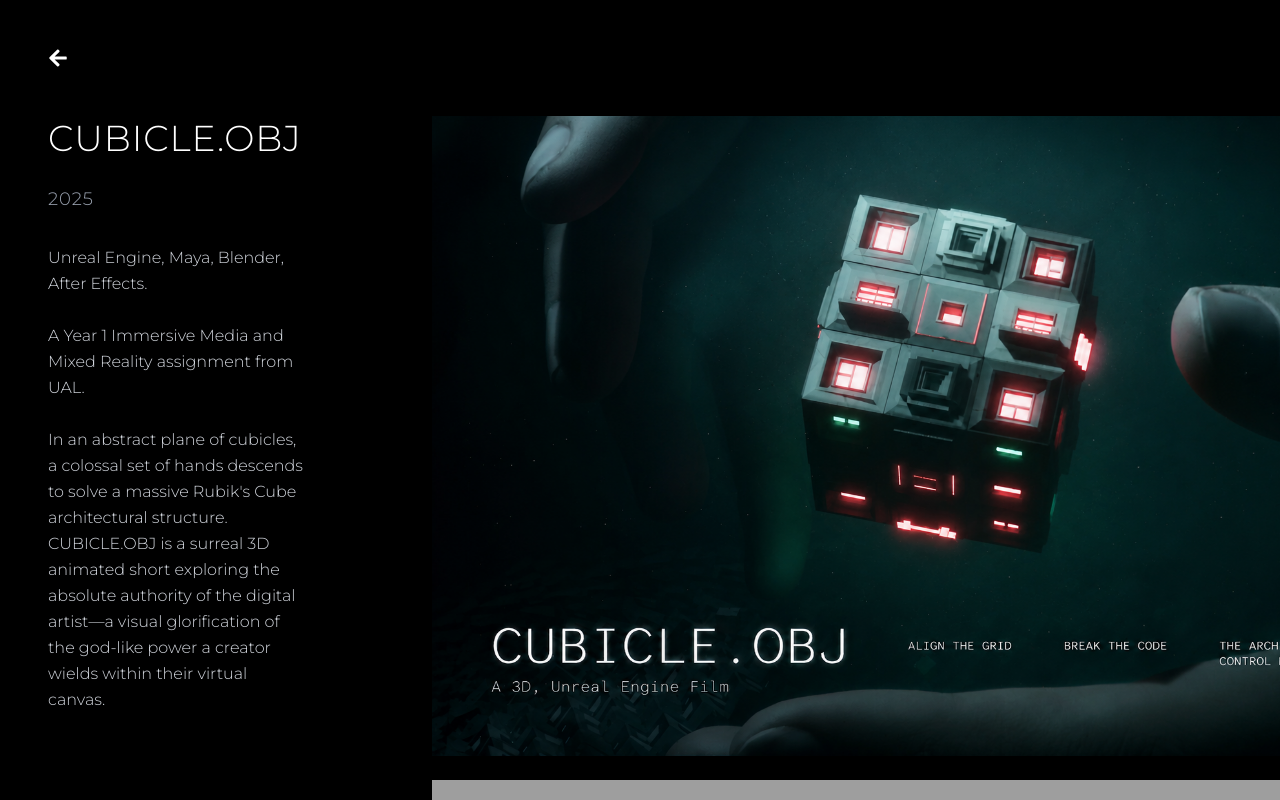
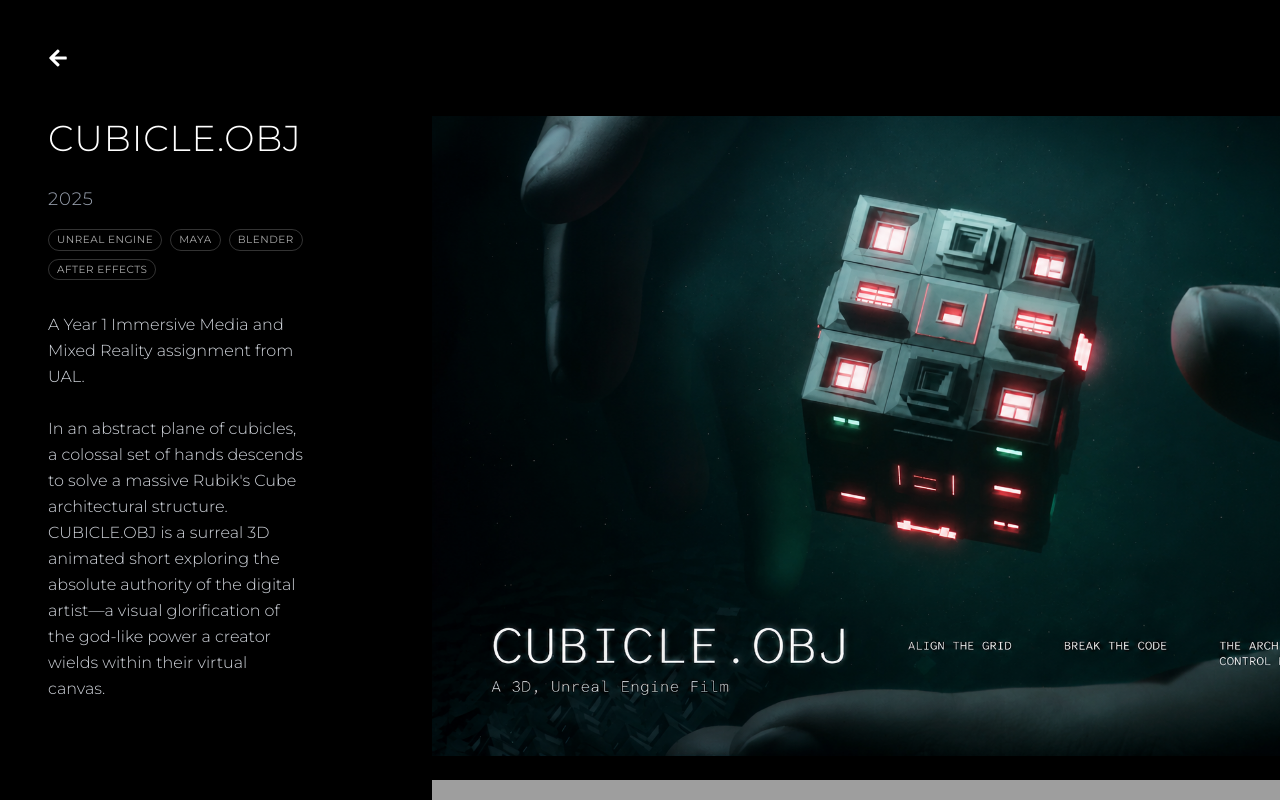
Before and after one commit to SomeTypeofButter/sometypeofbutter.github.io, a Next.js app: page /projects/cubicle-obj in a window 1280 px wide. Shown: the top 800 px of the page. Built offline with nearby package versions, Linux system fonts and the light colour scheme; grey boxes are pictures that could not be loaded.

Commit message:
feat: add software tags to project detail pages

```diff
--- a/src/app/projects/[id]/page.tsx
+++ b/src/app/projects/[id]/page.tsx
@@ -48,9 +48,22 @@ export default async function ProjectPage({ params }: PageProps) {
               </h1>
 
               {project.date && (
-                <p className="text-gray-400 text-lg mb-8 font-light tracking-wider">
+                <p className="text-gray-400 text-lg mb-4 font-light tracking-wider">
                   {project.date}
                 </p>
+              )}
+
+              {project.software && (
+                <div className="flex flex-wrap gap-2 mb-8">
+                  {project.software.map((sw, i) => (
+                    <span
+                      key={i}
+                      className="text-[0.65rem] text-[#aaa] uppercase tracking-wider border border-white/20 px-2 py-0.5 rounded-full"
+                    >
+                      {sw}
+                    </span>
+                  ))}
+                </div>
               )}
 
               <div className="text-gray-300 font-light leading-relaxed whitespace-pre-wrap">
--- a/src/data/config.ts
+++ b/src/data/config.ts
@@ -16,8 +16,9 @@ export const siteConfig = {
       name: "PROJECT ONBOARDING",
       date: "2025",
       tags: ["Unreal Engine", "VR"],
+      software: ["Unreal Engine", "Marvelous Designer", "TouchDesigner", "MetaHuman"],
       description: "A surreal corporate horror experience about a nightmare onboarding.",
-      longDescription: "Project Onboarding is an immersive Unreal Engine experience combining surreal, abstract elements with corporate horror and dark satire.\n\nA new employee's morning commute is violently interrupted when they are sucked through a kaleidoscopic city portal into a dystopian corporate office where workers are literal numbers and friendly balloon-executives are violently popped by giant hands. The protagonist abruptly wakes from this surreal nightmare to the chilling reality of their actual first day of work—complete with a forced welcome party mirroring the horrors they just witnessed.",
+      longDescription: "A new employee's morning commute is violently interrupted when they are sucked through a kaleidoscopic city portal into a dystopian corporate office where workers are literal numbers and friendly balloon-executives are violently popped by giant hands. The protagonist abruptly wakes from this surreal nightmare to the chilling reality of their actual first day of work—complete with a forced welcome party mirroring the horrors they just witnessed.",
       thumbnail: "/project-2.jpg",
       link: "/projects/project-onboarding",
       contentImages: [
@@ -49,8 +50,9 @@ export const siteConfig = {
       name: "CUBICLE.OBJ",
       date: "2025",
       tags: ["UAL", "Unreal Engine", "3D Film"],
+      software: ["Unreal Engine", "Maya", "Blender", "After Effects"],
       description: "3D animated short exploring the authority of the digital artist.",
-      longDescription: "Unreal Engine, Maya, Blender, After Effects.\n\nA Year 1 Immersive Media and Mixed Reality assignment from UAL.\n\nIn an abstract plane of cubicles, a colossal set of hands descends to solve a massive Rubik's Cube architectural structure. CUBICLE.OBJ is a surreal 3D animated short exploring the absolute authority of the digital artist—a visual glorification of the god-like power a creator wields within their virtual canvas.",
+      longDescription: "A Year 1 Immersive Media and Mixed Reality assignment from UAL.\n\nIn an abstract plane of cubicles, a colossal set of hands descends to solve a massive Rubik's Cube architectural structure. CUBICLE.OBJ is a surreal 3D animated short exploring the absolute authority of the digital artist—a visual glorification of the god-like power a creator wields within their virtual canvas.",
       thumbnail: "/Thumbnail-Cubicle.png",
       link: "/projects/cubicle-obj",
       contentImages: [
```
